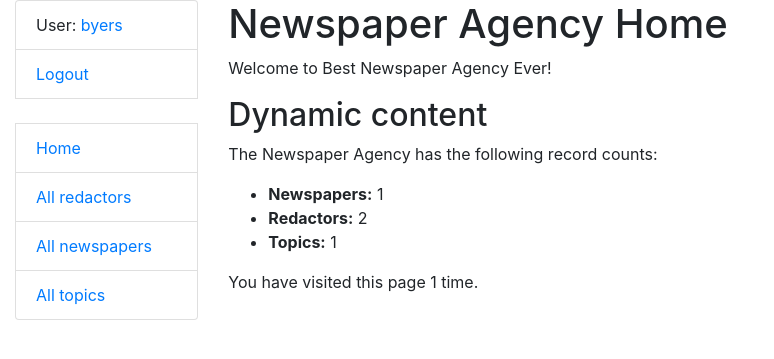
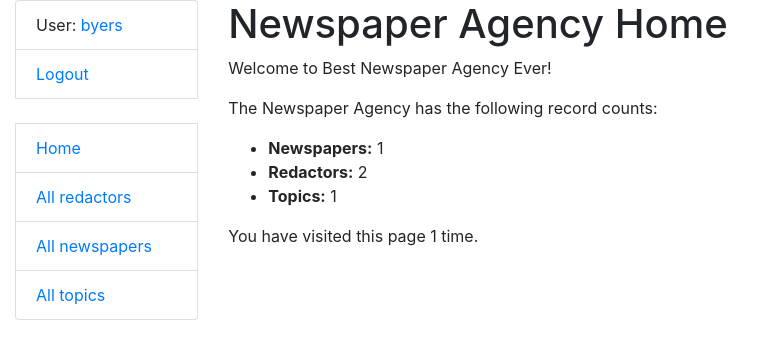
Before and after one commit to donbas777/Newspaper-Agency, a Django app: page / in a window 1280 px wide. Shown: the top 359 px of the page, without its empty margins (0-774 px from the left). Run offline with Django 5.2, Linux system fonts and the light colour scheme; a user stored in the database is signed in; data comes from the database, SQL or seed files in the repository; both versions use the stored data as it was after the commit.

```diff
--- a/agency/views.py
+++ b/agency/views.py
@@ -5,8 +5,8 @@ from django.urls import reverse_lazy
 from django.views import generic
 from django.contrib.auth.mixins import LoginRequiredMixin
 
-from .models import Topic, Redactor, Newspaper
-from .forms import (
+from agency.models import Topic, Redactor, Newspaper
+from agency.forms import (
     RedactorCreationForm,
     NewspaperForm,
     TopicSearchForm,
--- a/templates/agency/index.html
+++ b/templates/agency/index.html
@@ -3,7 +3,6 @@
 {% block content %}
     <h1>Newspaper Agency Home</h1>
     <p>Welcome to Best Newspaper Agency Ever!</p>
-    <h2>Dynamic content</h2>
     <p>The Newspaper Agency has the following record counts:</p>
     <ul>
         <li><strong>Newspapers:</strong> {{ num_newspapers }}</li>
```
Also changed, not shown: db.sqlite3, 1 other file.
